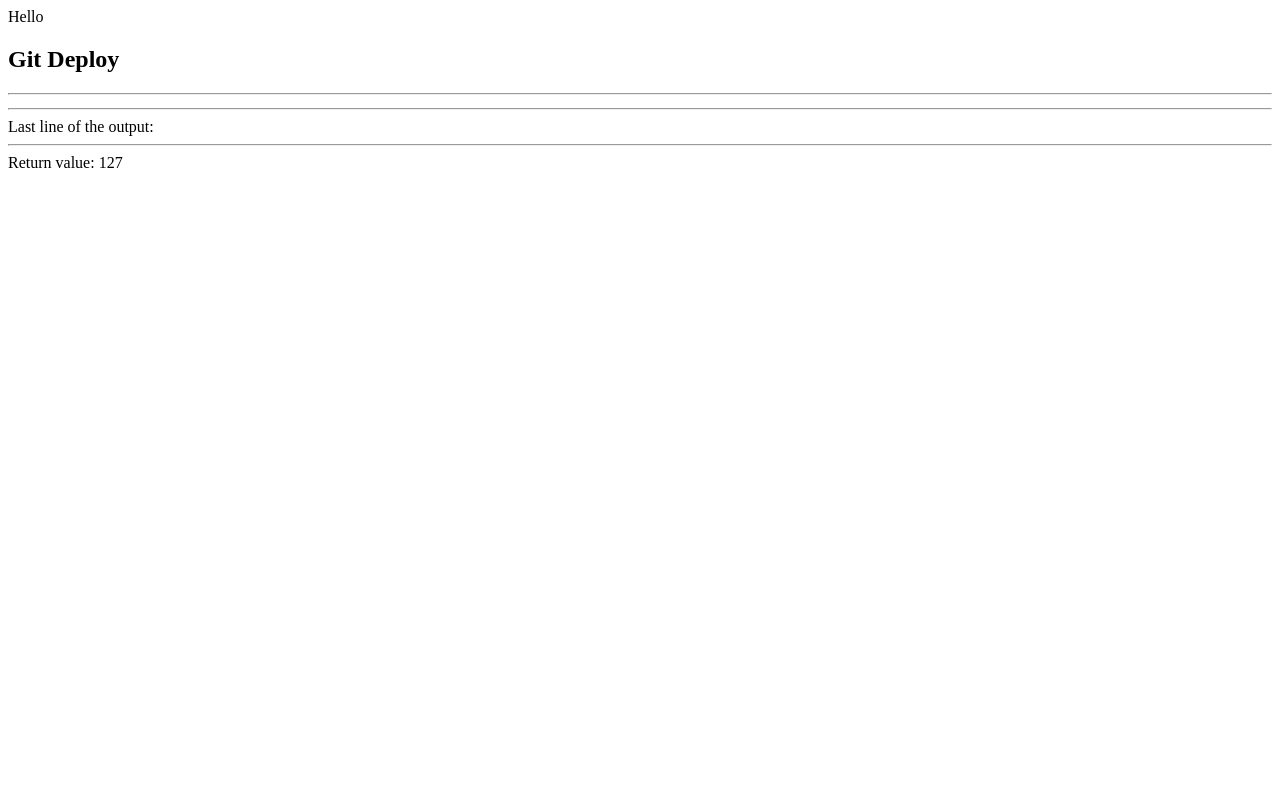
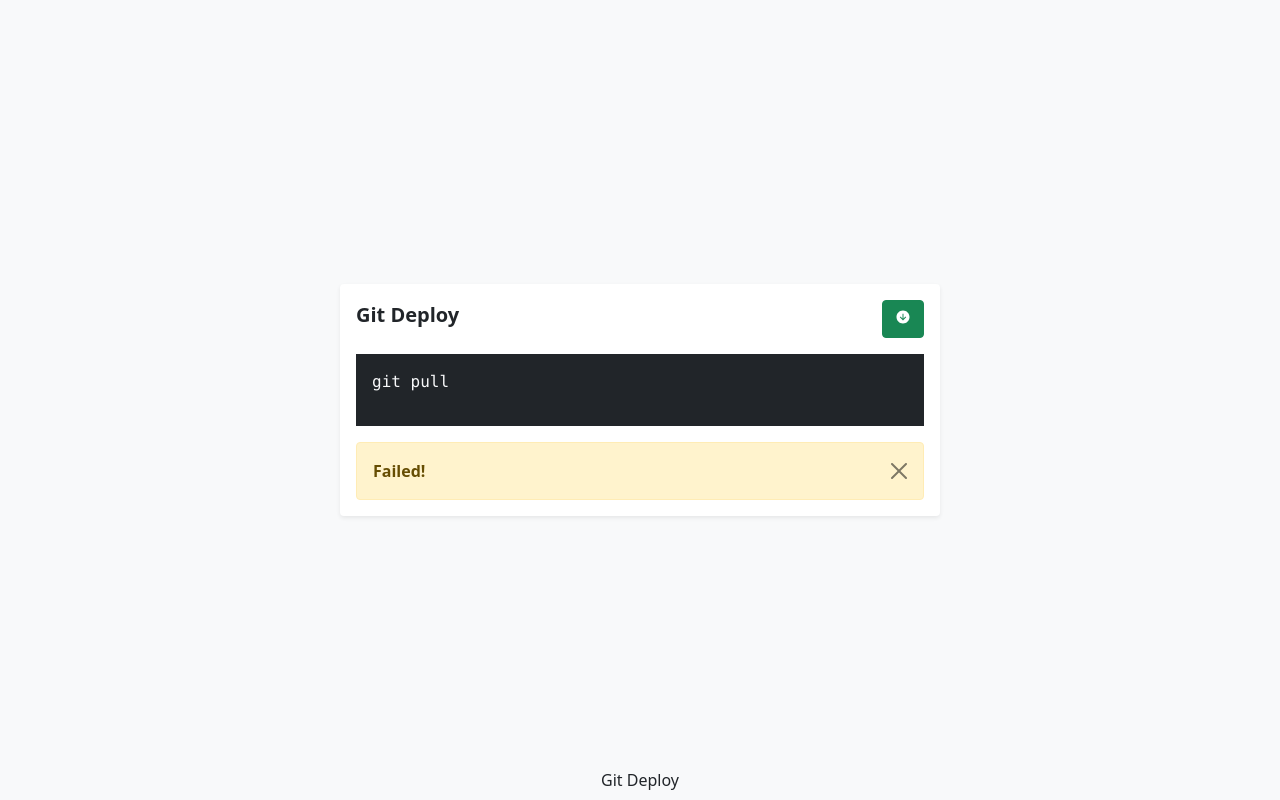
Before and after one commit to ZerocoolVishal/test, a PHP site: page / in a window 1280 px wide. Run offline with PHP 8.4, Linux system fonts and the light colour scheme; some libraries are stand-ins or nearby versions.

Commit message:
new update

```diff
--- a/index.php
+++ b/index.php
@@ -1,14 +1,57 @@
 <?php
 
-echo "Hello";
-
-echo "<h2>Git Deploy</h2><hr>";
-
-echo "<pre>";
-$last_line = system('git status', $retval);
-echo "</pre>";
-
-echo '
-</pre>
-<hr />Last line of the output: ' . $last_line . '
-<hr />Return value: ' . $retval;
+?>
+<!doctype html>
+<html lang="en">
+<head>
+    <!-- Required meta tags -->
+    <meta charset="utf-8">
+    <meta name="viewport" content="width=device-width, initial-scale=1">
+    <link href="https://cdn.jsdelivr.net/npm/bootstrap@5.0.0-beta1/dist/css/bootstrap.min.css" rel="stylesheet" integrity="sha384-giJF6kkoqNQ00vy+HMDP7azOuL0xtbfIcaT9wjKHr8RbDVddVHyTfAAsrekwKmP1" crossorigin="anonymous">
+    <title>Git Deploy</title>
+    <script src="https://unpkg.com/ionicons@5.0.0/dist/ionicons.js"></script>
+</head>
+<body class="bg-light">
+<div class="container">
+    <div class="position-absolute position-absolute top-50 start-50 translate-middle" style="width: 600px;">
+        <div class="card shadow-sm border-0 align-middle">
+            <div class="card-body p-3">
+                <div class="clearfix">
+                    <div class="mb-4 fs-5 fw-bolder float-start">Git Deploy</div>
+                    <a href="" class="btn btn-success float-end">
+                        <ion-icon name="arrow-down-circle-sharp"></ion-icon>
+                    </a>
+                </div>
+                <div class="bg-dark text-light fs-6 font-monospace p-3 mb-3">
+                    <?php
+                        $cmd = "git pull";
+                        echo $cmd;
+                        echo "<br>";
+                        echo "<pre>";
+                        $last_line = system($cmd, $retval);
+                        echo "</pre>";
+                    ?>
+                </div>
+                <?php if ($retval === 0): ?>
+                    <div class="alert alert-success alert-dismissible fade show mb-0" role="alert">
+                        <strong>Success!</strong> <br>
+                        <?= $last_line ?>
+                        <button type="button" class="btn-close" data-bs-dismiss="alert" aria-label="Close"></button>
+                    </div>
+                <?php else: ?>
+                    <div class="alert alert-warning alert-dismissible fade show mb-0" role="alert">
+                        <strong>Failed!</strong> <br>
+                        <?= $last_line ?>
+                        <button type="button" class="btn-close" data-bs-dismiss="alert" aria-label="Close"></button>
+                    </div>
+                <?php endif; ?>
+            </div>
+        </div>
+    </div>
+</div>
+<div class="position-fixed bottom-0 text-center w-100 p-2">
+    Git Deploy
+</div>
+<script src="https://cdn.jsdelivr.net/npm/bootstrap@5.0.0-beta1/dist/js/bootstrap.bundle.min.js" integrity="sha384-ygbV9kiqUc6oa4msXn9868pTtWMgiQaeYH7/t7LECLbyPA2x65Kgf80OJFdroafW" crossorigin="anonymous"></script>
+</body>
+</html>
--- a/test.php
+++ b/test.php
@@ -2,3 +2,4 @@
 
 
 echo "Hello Whats Upp !!";
+echo "Demo branch features";
```
